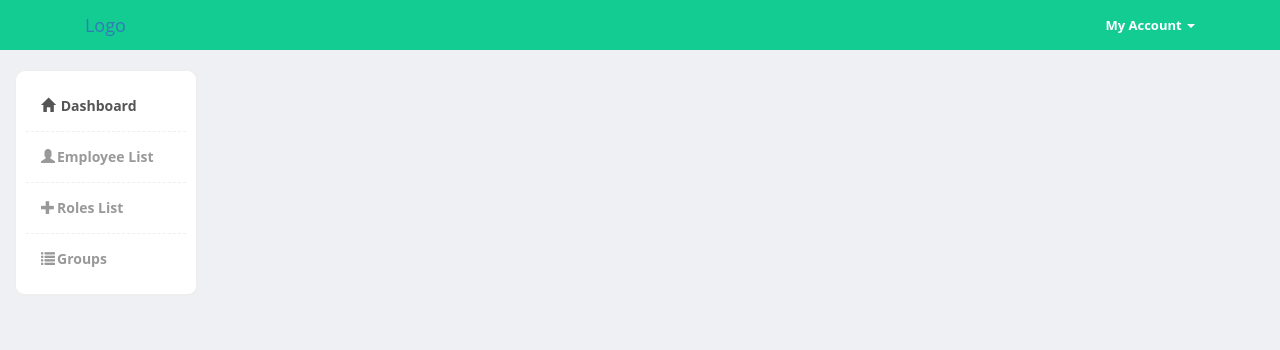
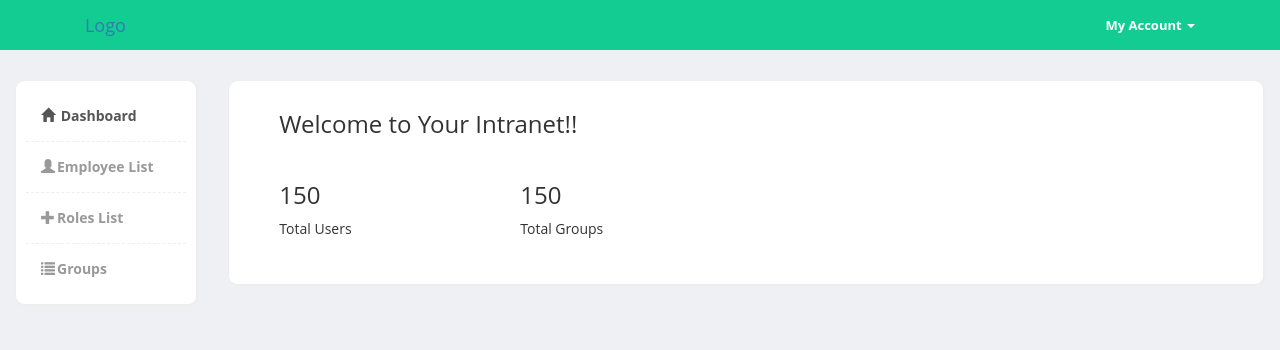
Before and after one commit to sohanhumanpixel/geos, a CodeIgniter app: page /customerp/index.php/admin/index in a window 1280 px wide. Shown: the top 350 px of the page. Run offline with CodeIgniter, Linux system fonts and the light colour scheme; the visitor is signed in with stand-in values (Sample User, id 1); some libraries are stand-ins or nearby versions.

Commit message:
admin dabsboard

```diff
--- a/application/views/admin/dashboard.php
+++ b/application/views/admin/dashboard.php
@@ -1,3 +1,32 @@
 <div class="page-content">
-	<?php $this->load->view('includes/left_sidebar');?>
+	<div class="row">
+		<?php $this->load->view('includes/left_sidebar');?>
+		<div class="col-md-10">
+			<div class="content-box-large">
+				<div class="panel-heading">
+					<div class="panel-title">
+						<h3>Welcome to Your Intranet!!</h3>
+					</div>
+				</div>
+				<div class="panel-body">
+					<div class="col-lg-3 col-xs-6">
+						<div class="small-box bg-aqua">
+							<div class="inner">
+							  <h3>150</h3>
+							  <p>Total Users</p>
+							</div>
+						  </div>
+					</div>
+					<div class="col-lg-3 col-xs-6">
+						<div class="small-box bg-green">
+							<div class="inner">
+							  <h3>150</h3>
+							  <p>Total Groups</p>
+							</div>
+						  </div>
+					</div>
+				</div>
+			</div>
+		</div>
+	</div>
 </div>
```
